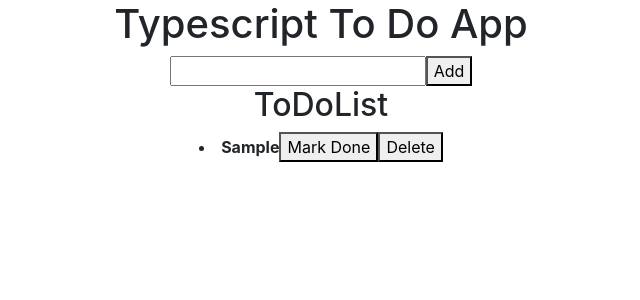
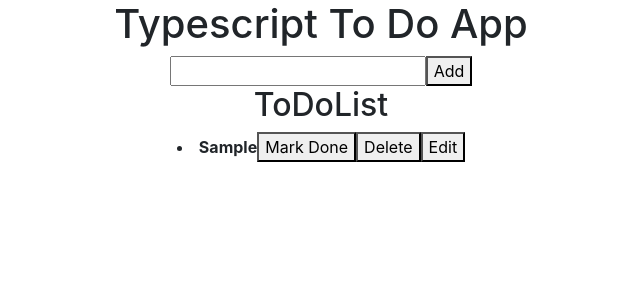
Before and after one commit to adamrturman/typescript-to-do, a React (Create React App) app: page / in a window 1280 px wide. Both pictures are taken after typing "Sample" into the empty fields and a click on the button "Add". Shown: the top 300 px of the page, without its empty margins (319-959 px from the left). Built offline with nearby package versions, Linux system fonts and the light colour scheme.

Commit message:
edit and save buttons functioning but not on specific items

```diff
--- a/src/ToDoList/ToDoList.tsx
+++ b/src/ToDoList/ToDoList.tsx
@@ -14,12 +14,16 @@ interface Props {
 }
 
 interface State {
+    isEditable: boolean
 }
 
 class ToDoList extends Component<Props, State> {
     // handleComplete = (index: number) => {
     //     //  need to build this function out
     // }
+    state: State = {
+        isEditable: false
+    }
 
     componentDidMount() {
         console.log("Mounted- item.isCompleted", this.props.item.isCompleted)
@@ -39,10 +43,16 @@ class ToDoList extends Component<Props, State> {
             const itemClasses = item.isCompleted ? `${styles.completed} ${styles.bold}` : styles.bold;
 
             return (
-                <li className={itemClasses} key={index}>
-                    {item.todo}
+                <li  className={itemClasses} key={index}>
+                    <span contentEditable={this.state.isEditable}>
+                        {item.todo}
+                    </span>
                     <button onClick={() => this.props.handleComplete(index)}>Mark Done</button>
                     <button onClick={() => this.props.handleDelete(index)}>Delete</button>
+                    {this.state.isEditable ?
+                    <button onClick={() => this.setState({ isEditable: false })}>Save</button> :
+                    <button onClick={() => this.setState({ isEditable: true })}>Edit</button>}
+                    {/* {this.state.isEditable ? <button>Save</button> : null} */}
                 </li>
             )
         });
```
Also changed, not shown: 1 other file (tests, documents, lock files or other folders).
